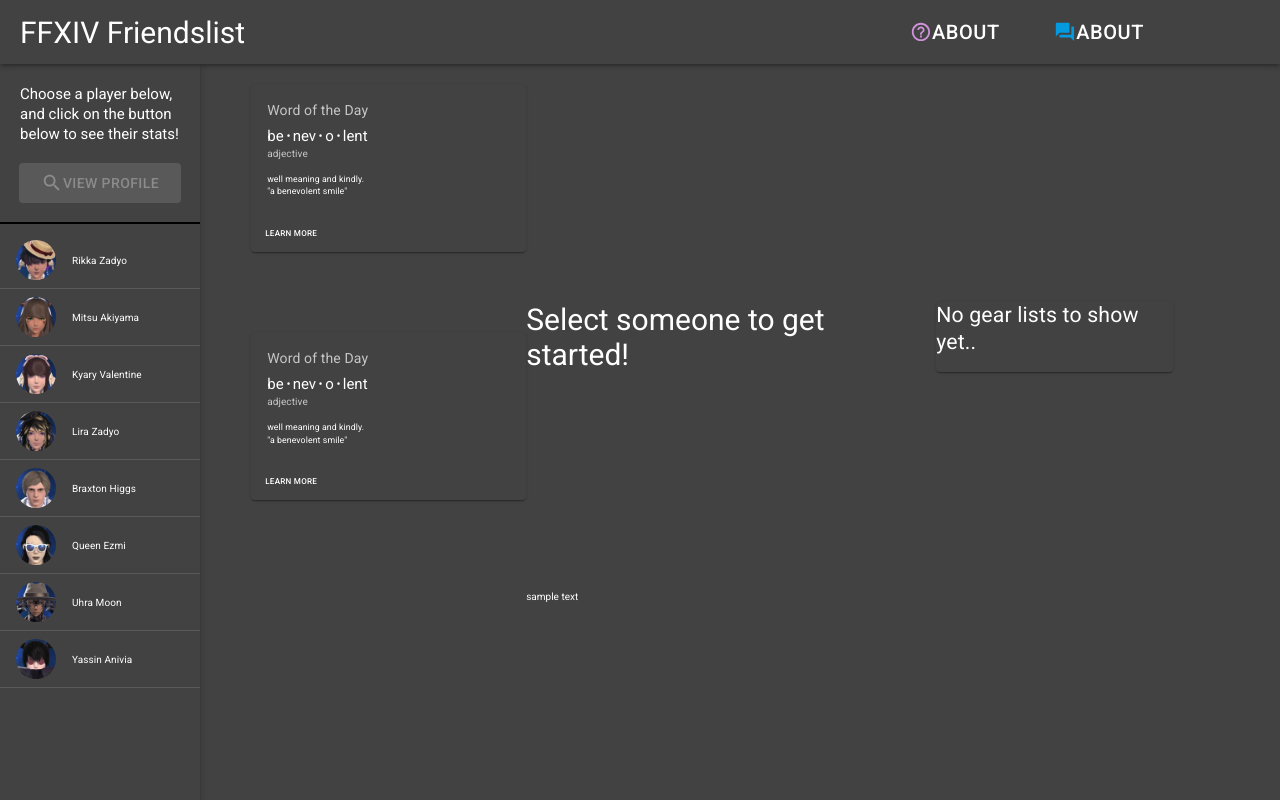
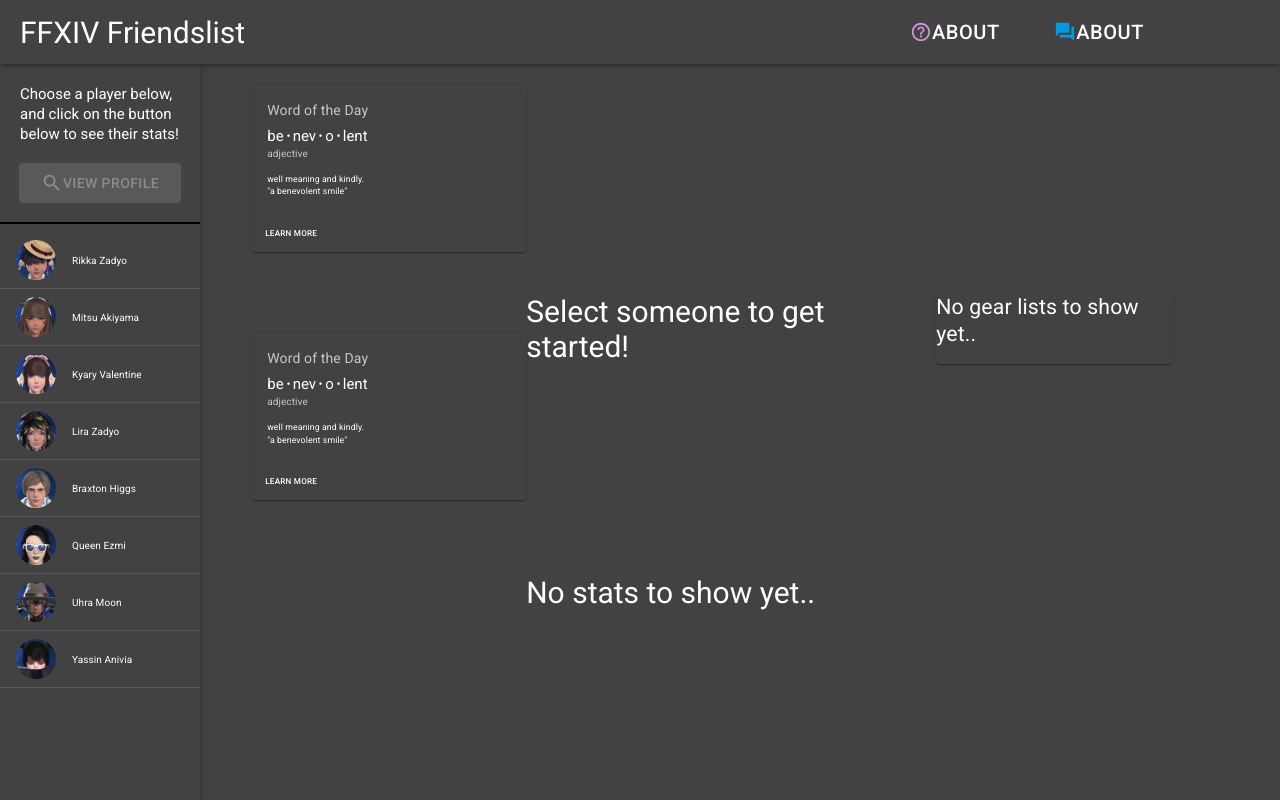
Before and after one commit to Yacheen/FFXIV-Friendslist, a React (Create React App) app: page / in a window 1280 px wide. Shown: the top 800 px of the page. Built offline with nearby package versions, Linux system fonts and the light colour scheme.

Commit message:
added stats component

```diff
--- a/src/CSS/_Home.scss
+++ b/src/CSS/_Home.scss
@@ -38,6 +38,12 @@
             }
           }
         }
+        .char-stats-container {
+          //maybe add an accenting background color
+
+          .char-stats-content {
+          }
+        }
       }
     }
   }
--- a/src/components/GearList.jsx
+++ b/src/components/GearList.jsx
@@ -21,9 +21,6 @@
 
 export default function GearList(props) {
   const classes = useStyles();
-
-
-
 
   if(props.FFXIVData) {
       return(
--- a/src/components/Home.jsx
+++ b/src/components/Home.jsx
@@ -5,6 +5,7 @@
 import PersonData from './PersonData';
 import CharacterModel from './CharacterModel';
 import GearList from './GearList';
+import Stats from './Stats';
 
 export default function Home() {
 
@@ -57,9 +58,10 @@
                         <div className="char-model-and-gear-container">
                             <CharacterModel FFXIVData={FFXIVData} />
                             <GearList FFXIVData={FFXIVData}/>
+
                         </div>
                         <div className="char-stats-container">
-                            sample text
+                        <Stats FFXIVData={FFXIVData}/>
                         </div>
                     </div>
                 </div>
--- /dev/null
+++ b/src/components/Stats.jsx
@@ -0,0 +1,63 @@
+import React from 'react'
+import {
+    Typography,
+    Table,
+    TableBody,
+    TableCell,
+    TableContainer,
+    TableHead,
+    TableRow,
+    Paper,
+    makeStyles
+         } from '@material-ui/core';
+
+    const useStyles = makeStyles({
+        table: {
+            minWidth: 450,
+        },
+    });
+
+
+
+export default function Stats(props) {
+    const classes = useStyles();
+    if(props.FFXIVData) {
+
+        return (
+
+            <div className="char-stats-content">
+                <TableContainer component={Paper}>
+                    <Table className={classes.table} aria-label="simple table">
+                        <TableHead>
+                            <TableRow>
+                                <TableCell align="center">Attributes</TableCell>
+                            </TableRow>
+                        </TableHead>
+                        <TableBody>
+                            {
+                            Object.values(props.FFXIVData.Character.GearSet.Attributes).map((attributeInfo) => {
+                                    return(
+                                        <TableRow key={attributeInfo.Attributes.Name}>
+                                            <TableCell component="th" scope="row">
+                                                {attributeInfo.Value}
+                                            </TableCell>
+                                        </TableRow>
+                                    )
+                                })
+                            }
+                        </TableBody>
+                    </Table>
+                </TableContainer>
+            </div>
+        )
+    }
+    else {
+        return (
+        <div className="char-stats-content">
+            <Typography variant="h3" >
+                No stats to show yet..
+            </Typography>
+        </div>
+        )
+    }
+}
```
Also changed, not shown: 1 other file (tests, documents, lock files or other folders).
